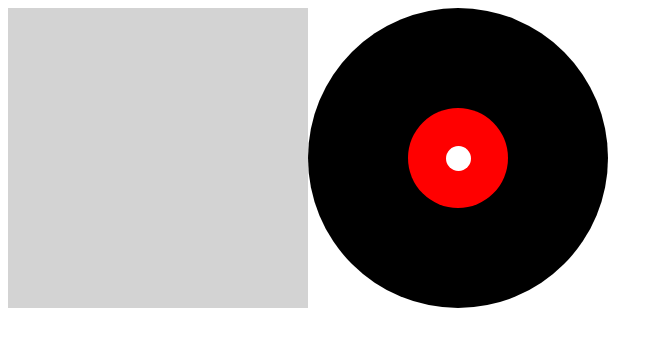
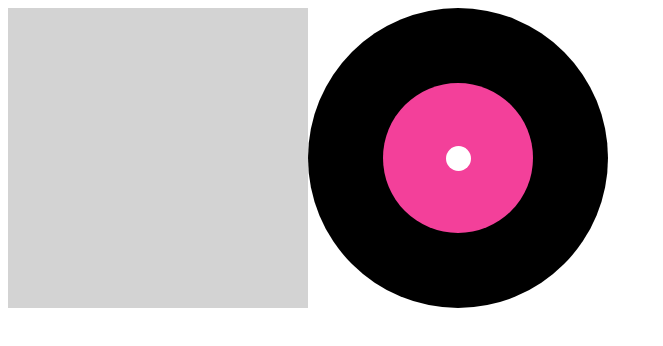
Before and after one commit to samuglz/cover-css, a website built with Parcel: page src/index.html in a window 1280 px wide. Shown: the whole page, without its empty margins (0-663 px from the left). Built offline with nearby package versions, Linux system fonts and the light colour scheme.

Commit message:
color del centro y tamaño

```diff
--- a/src/css/style.css
+++ b/src/css/style.css
@@ -20,9 +20,9 @@
 }
 
 .medio {
-  width: 100px;
-  height: 100px;
-  background: red;
+  width: 150px;
+  height: 150px;
+  background: rgb(243, 64, 154);
   display: flex;
   justify-content: center;
   align-items: center;
```
